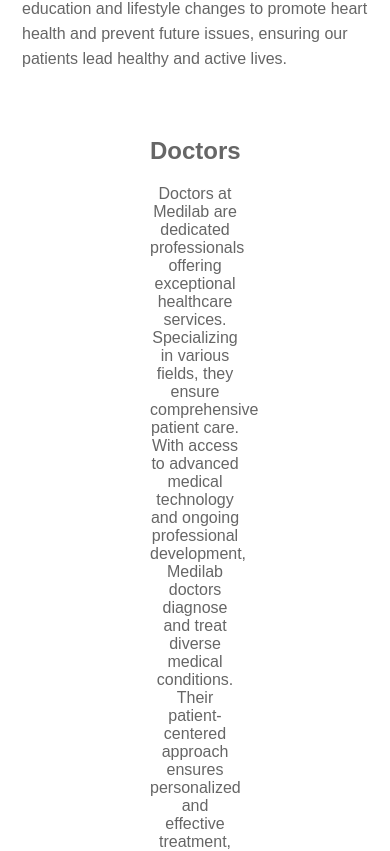
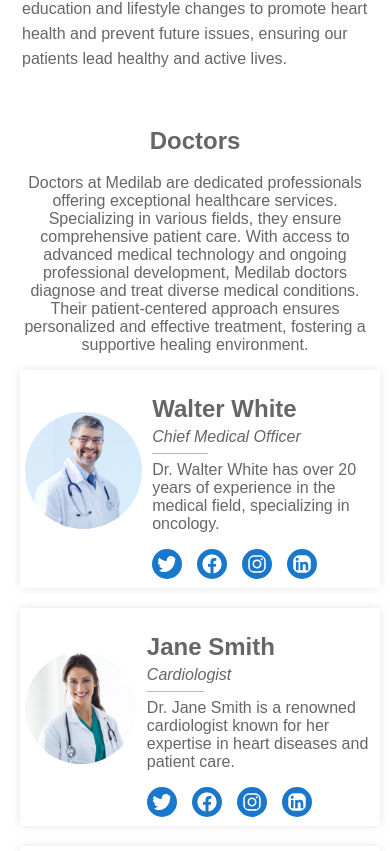
Before and after one commit to mulindijr/Medilab, a React (Vite) app: page / in a window 390 px wide. Shown: the part 7636-8487 px from the top of the page. Built offline with nearby package versions, Linux system fonts and the light colour scheme.

Commit message:
Add responsive styling for screens 768px and below

```diff
--- a/src/components/Doctors/Doctors.css
+++ b/src/components/Doctors/Doctors.css
@@ -73,3 +73,26 @@
 .social-icon:hover{
     background: #1977cc;
 }
+
+@media (max-width: 768px){
+    #doctors{
+        margin: 0 20px;
+    }
+    .card{
+        flex-direction: column;
+    }
+    .doctors-card{
+        width: 100%;
+        gap: 10px;
+        padding: 5px;
+    }
+    .doctors-card:hover img {
+        transform: none;
+    }
+    .social-icon{
+        background: #1977cc;
+    }
+    .social-icon:hover{
+        background: inherit;
+    }
+}
```
